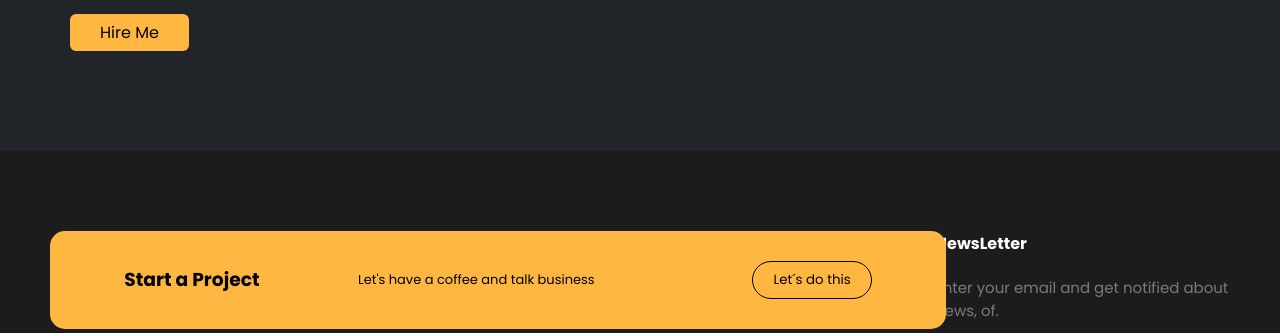
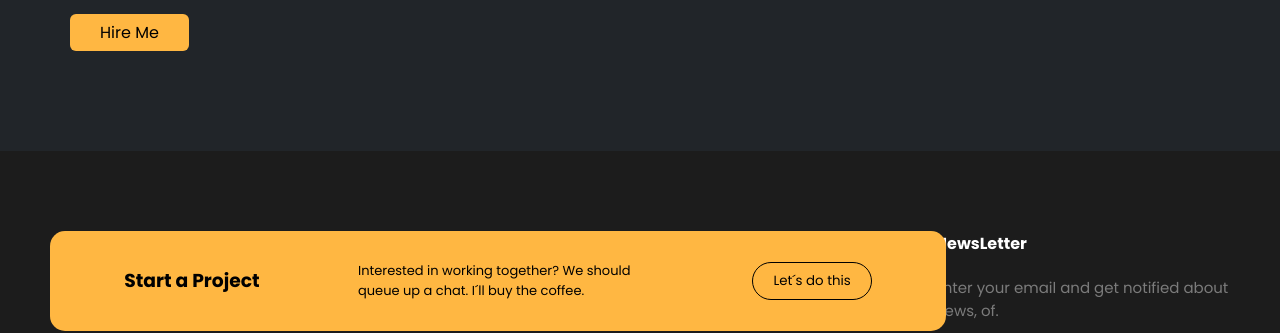
Before and after one commit to spinossijefersonj/Portfolio-web, a plain HTML site: page index.html in a window 1280 px wide. Shown: the part 1754-2087 px from the top of the page. Drawn offline with nearby package versions, Linux system fonts and the light colour scheme.

Commit message:
Start a Project new phrase

```diff
--- a/index.html
+++ b/index.html
@@ -133,7 +133,9 @@
     <footer>
         <div class="start">
             <h3>Start a Project</h3>
-            <p>Let's have a coffee and talk business</p>
+            <p>Interested in working together? We should queue up a chat. I´ll
+            buy the coffee.
+            </p>
             <button>Let´s do this</button>
         </div>
 
```
